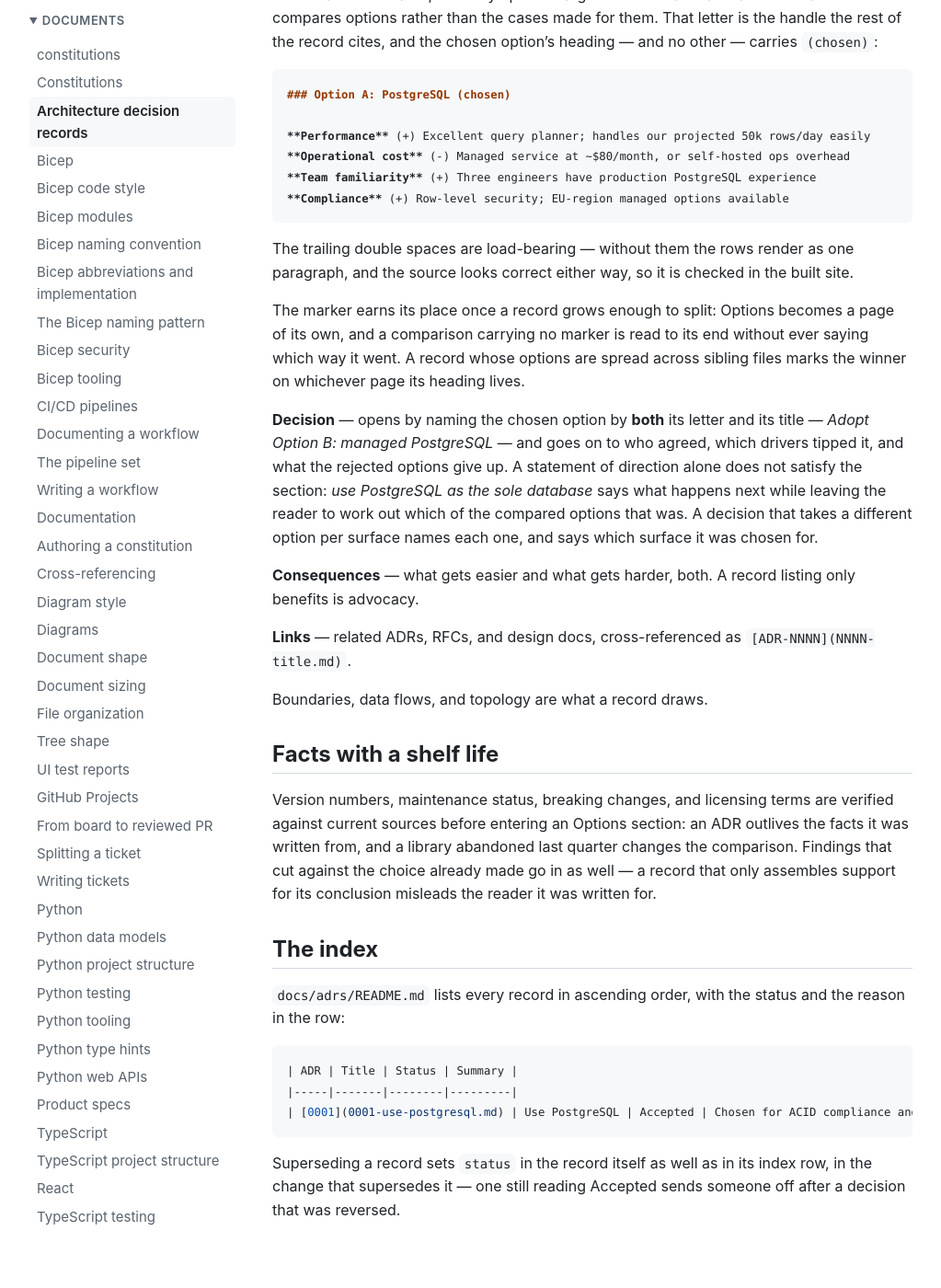
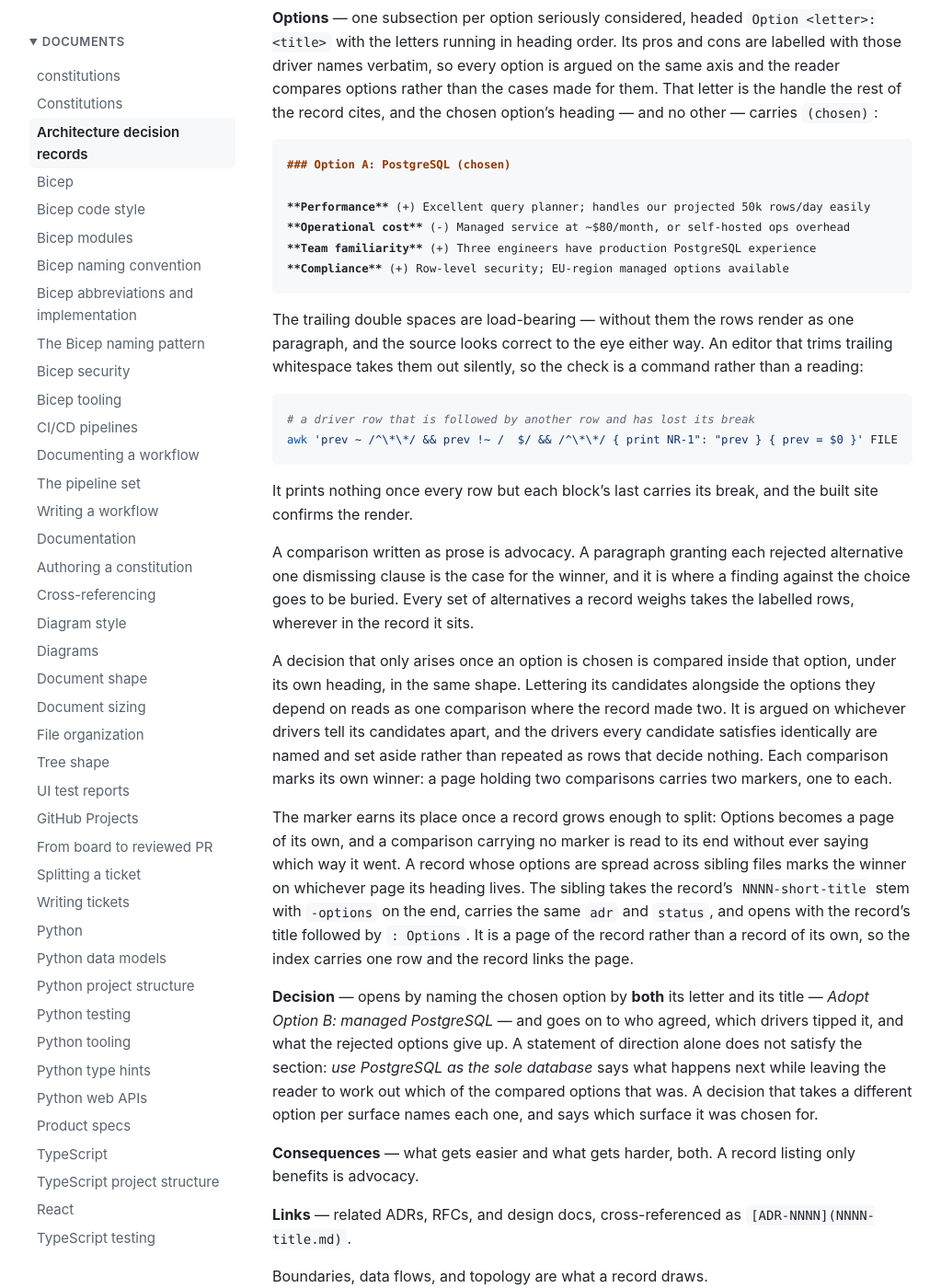
Before and after one commit to polikeiji/constitutions, a Jekyll site: the page built from constitutions/adrs.md, in a window 1280 px wide and 1400 px high, scrolled down 1154 px. Shown: the whole window at 92% size, without its empty margins (128-1151 px from the left). Built offline with Jekyll 4.4.1, drawn with Linux system fonts in a browser that asks for light colours; our own code applies the rules of GitHub Pages for plain Markdown files; some of the changed text lies outside the part shown.

Commit message:
docs(constitutions): give every comparison in an ADR the Options shape
Refs #46

A record on a consuming project settled two things and gave only one of
them the labelled rows. The pull request body recorded why, and it traces
to this document: "which is what the ADR constitution calls a record
holding more than one decision. Its named route for that is the one taken
here: 'Options becomes a page of its own'."

Two sentences thirty-five lines apart, about the same symptom. One names
a smell and prescribes nothing; the other prescribes a fix for length.
Splitting the file made the length problem go away, so the smell stopped
smelling, and the second decision stayed in a paragraph.

Five amendments, each from something that actually went wrong:

- The "more than one decision" line now says splitting the file does not
  split the decision, and what a second decision takes instead.
- A decision that only arises once an option is chosen gets a stated
  shape — compared inside that option, in the same rows, on the drivers
  that tell its candidates apart. Options was defined only for a flat set
  of mutually exclusive answers, and lettering a nested candidate beside
  the options it depends on would be wrong, so prose was what was left.
- Prose comparison is named as the failure it is, and the labelled rows
  are stated to apply to every comparison a record makes, wherever it
  sits. The anti-advocacy test existed twice already, attached to
  Consequences and to a section that opens by scoping itself to version
  numbers and licensing — so neither reached Options.
- The split Options page gets its name, frontmatter, heading and index
  treatment, which three records had been inventing consistently and by
  hand.
- The hard-break rule gets a command. It said the source looks correct
  either way and named no check; an editor that trims trailing whitespace
  then flattened five blocks silently. The command prints the rows whose
  break is gone, and prints nothing against this file.

654 words to 937, inside the budget.

Co-Authored-By: Claude Opus 5 (1M context) <noreply@anthropic.com>

````diff
--- a/constitutions/adrs.md
+++ b/constitutions/adrs.md
@@ -23,7 +23,11 @@ Frontmatter carries `adr: NNNN` and `status`, and nothing else — the Decision
 records who agreed. `status` is one of **Proposed**, **Accepted**, **Deprecated**, or
 **Superseded by [ADR-NNNN]**.
 
-A record running past the length budget usually holds more than one decision.
+A record running past the length budget usually holds more than one decision. Splitting
+the file does not split the decision: moving Options onto a page of its own answers the
+length and leaves the second decision where it was, in whatever shape it was already in.
+A second decision takes a record of its own or a comparison of its own, and a paragraph
+is neither.
 
 ## Sections
 
@@ -56,12 +60,36 @@ the rest of the record cites, and the chosen option's heading — and no other
 ```
 
 The trailing double spaces are load-bearing — without them the rows render as one
-paragraph, and the source looks correct either way, so it is checked in the built site.
+paragraph, and the source looks correct to the eye either way. An editor that trims trailing
+whitespace takes them out silently, so the check is a command rather than a reading:
+
+```bash
+# a driver row that is followed by another row and has lost its break
+awk 'prev ~ /^\*\*/ && prev !~ /  $/ && /^\*\*/ { print NR-1": "prev } { prev = $0 }' FILE
+```
+
+It prints nothing once every row but each block's last carries its break, and the built site
+confirms the render.
+
+A comparison written as prose is advocacy. A paragraph granting each rejected alternative one
+dismissing clause is the case for the winner, and it is where a finding against the choice
+goes to be buried. Every set of alternatives a record weighs takes the labelled rows,
+wherever in the record it sits.
+
+A decision that only arises once an option is chosen is compared inside that option, under
+its own heading, in the same shape. Lettering its candidates alongside the options they
+depend on reads as one comparison where the record made two. It is argued on whichever
+drivers tell its candidates apart, and the drivers every candidate satisfies identically are
+named and set aside rather than repeated as rows that decide nothing. Each comparison marks
+its own winner: a page holding two comparisons carries two markers, one to each.
 
 The marker earns its place once a record grows enough to split: Options becomes a page of
 its own, and a comparison carrying no marker is read to its end without ever saying which
 way it went. A record whose options are spread across sibling files marks the winner on
-whichever page its heading lives.
+whichever page its heading lives. The sibling takes the record's `NNNN-short-title` stem with
+`-options` on the end, carries the same `adr` and `status`, and opens with the record's title
+followed by `: Options`. It is a page of the record rather than a record of its own, so the
+index carries one row and the record links the page.
 
 **Decision** — opens by naming the chosen option by **both** its letter and its title —
 *Adopt Option B: managed PostgreSQL* — and goes on to who agreed, which drivers tipped it,
````
